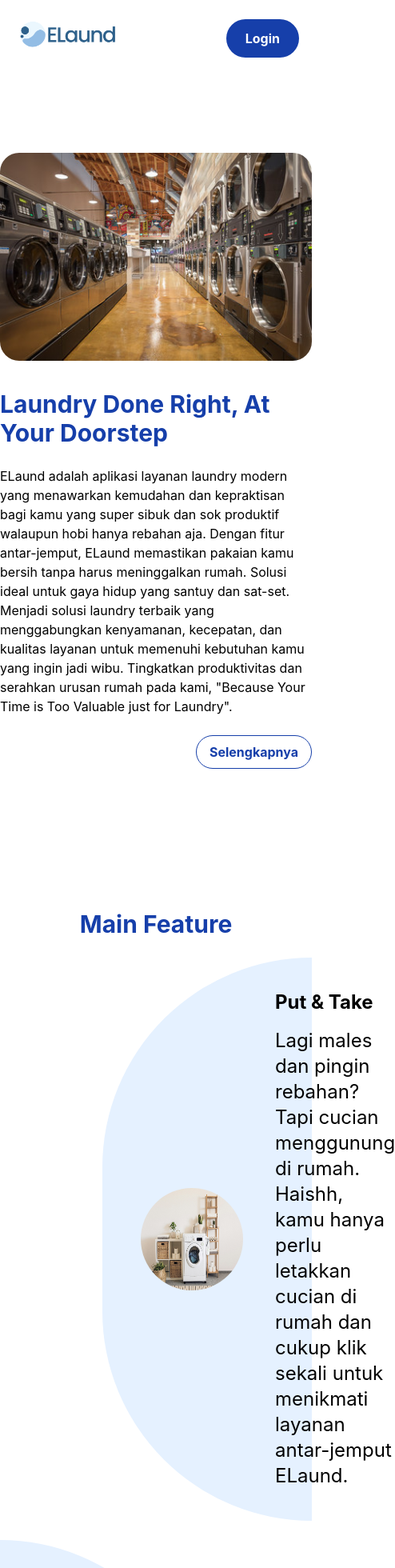
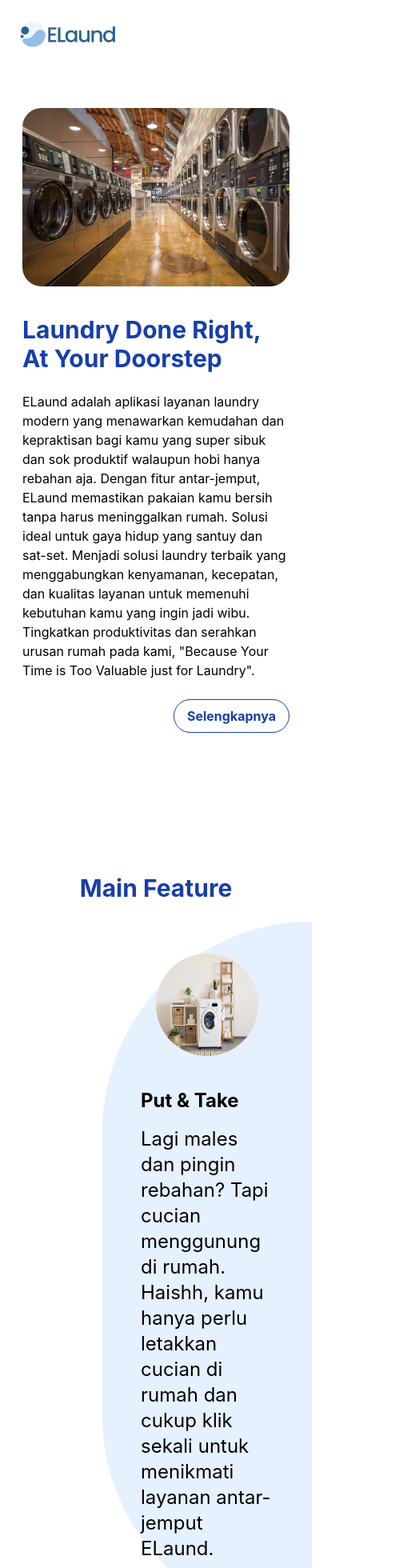
Before and after one commit to rizkiwnfproject/elaund-frontend, a React (Create React App) app: page / in a window 390 px wide. Shown: the top 1960 px of the page at 80% size, 494 px wide, since content can reach past the window. Built offline with nearby package versions, Linux system fonts and the light colour scheme.

Commit message:
home resp

```diff
--- a/src/components/FeatureList.js
+++ b/src/components/FeatureList.js
@@ -2,7 +2,7 @@
 
 const FeatureList = ({ children, className, titleText, fieldText, textName }) => {
   return (
-    <div className={`bg-soft-blue flex flex-row items-center h-full py-10 px-12 gap-10 ${className}`}>
+    <div className={`bg-soft-blue flex flex-col md:flex-row items-center h-full py-10 px-12 gap-10 ${className}`}>
       {children}
       <div className={`${textName}`}>
         <div className='font-bold'>
--- a/src/components/Navbar.js
+++ b/src/components/Navbar.js
@@ -29,11 +29,11 @@
                     </Link>
                 </div>
                 {/* Login Button */}
-                <div>
+                {/* <div>
                     <Button className="bg-primary px-6 py-3 text-white rounded-3xl font-bold">
                         Login
                     </Button>
-                </div>
+                </div> */}
             </div>
         </nav>
     );
--- a/src/pages/HomePage.js
+++ b/src/pages/HomePage.js
@@ -10,7 +10,7 @@
       {/* Navbar */}
       <Navbar />
       <main className=" py-8">
-        <Section id="home" className='container mx-auto mt-16 mb-44 sm:mt-2 lg:mt-16 h-full'>
+        <Section id="home" className='container px-7 md:px-0 mx-auto mt-2 md:mt-16 mb-44 h-full'>
           <Home />
         </Section>
         <Section id="feature">
--- /dev/null
+++ b/src/pages/section/Benefit.js
@@ -0,0 +1,20 @@
+import React from 'react';
+import myImage from '../../assets/images/home.png';
+
+const Home = () => {
+    return (
+        <div className='grid grid-cols-1 lg:grid-cols-2 items-center justify-between gap-9'>
+            <img src={myImage} alt="Laundry" className='w-full rounded-3xl' />
+            <div className='flex flex-col gap-6'>
+                <div className='home-title text-3xl font-bold text-primary'>
+                    Laundry Done Right, At Your Doorstep
+                </div>
+                <p>
+                    ELaund adalah aplikasi layanan laundry modern yang menawarkan kemudahan dan kepraktisan bagi kamu yang super sibuk dan sok produktif walaupun hobi hanya rebahan aja. Dengan fitur antar-jemput, ELaund memastikan pakaian kamu bersih tanpa harus meninggalkan rumah. Solusi ideal untuk gaya hidup yang santuy dan sat-set. Menjadi solusi laundry terbaik yang menggabungkan kenyamanan, kecepatan, dan kualitas layanan untuk memenuhi kebutuhan kamu yang ingin jadi wibu. Tingkatkan produktivitas dan serahkan urusan rumah pada kami, "Because Your Time is Too Valuable just for Laundry".</p>
+            </div>
+
+        </div>
+    );
+};
+
+export default Home;
```
Also changed, not shown: src/assets/images/benefit.png (added).
